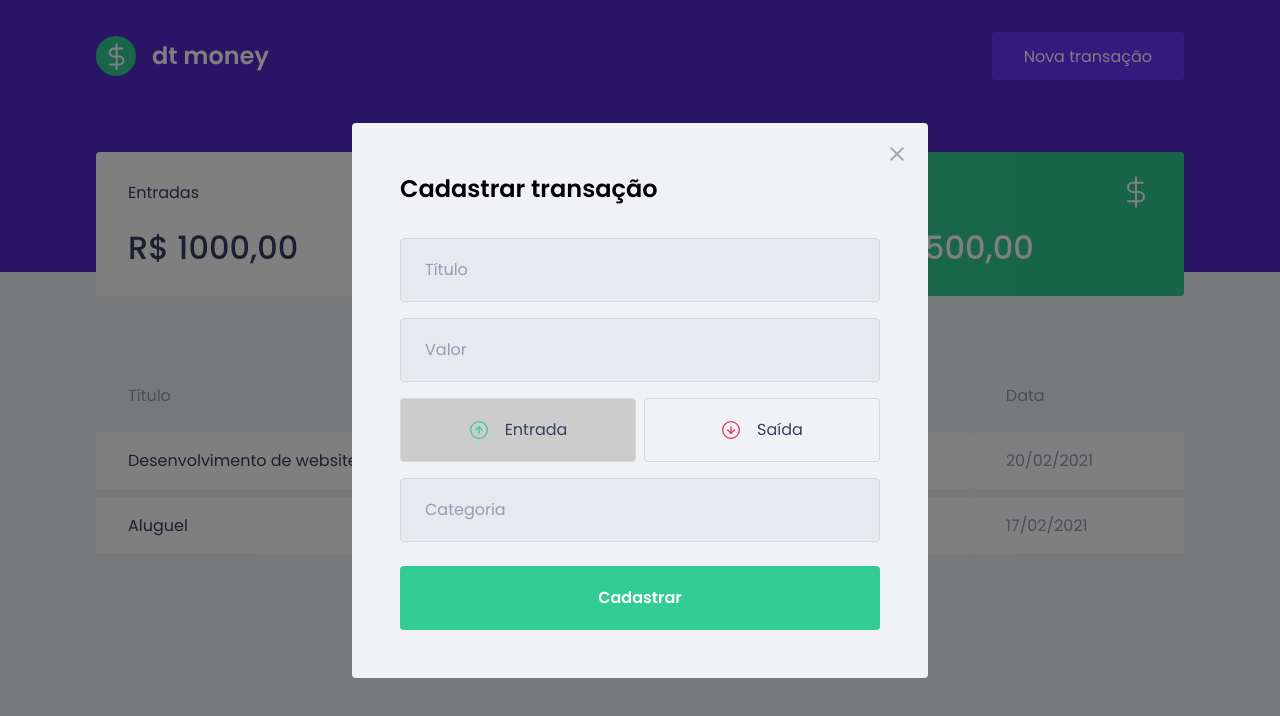
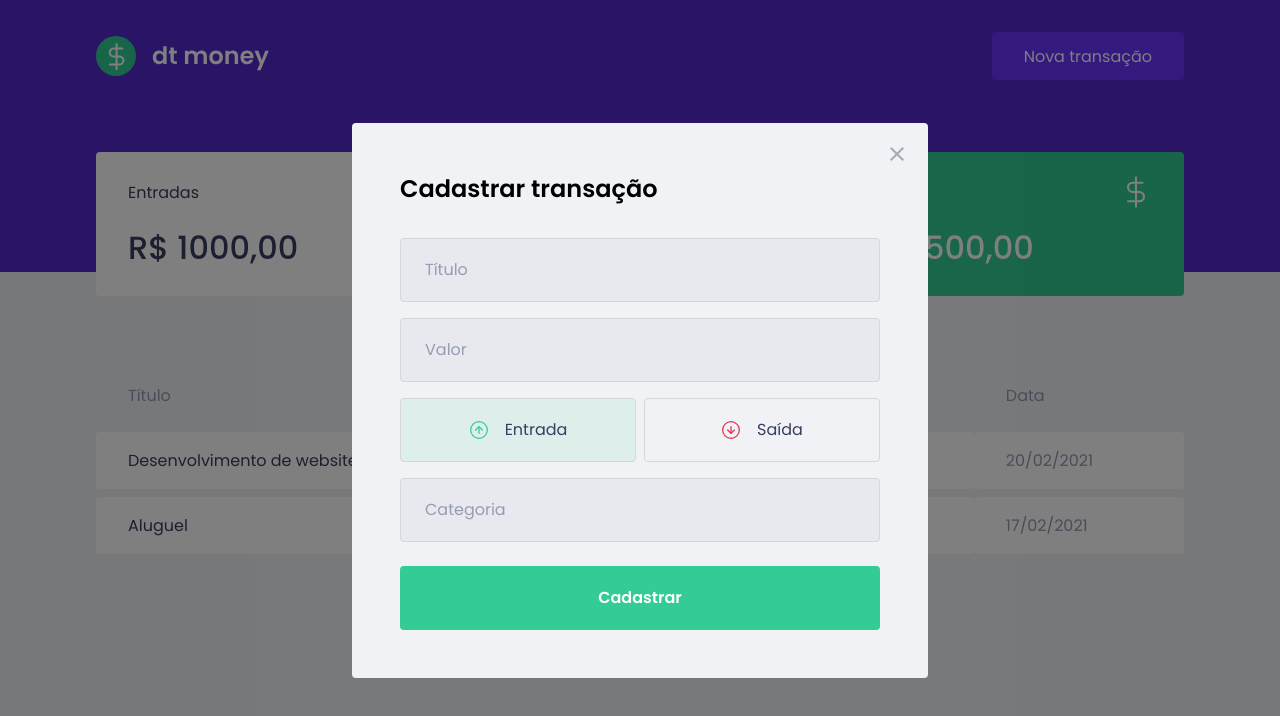
Before and after one commit to PauloFRPDev/dtmoney, a React (Create React App) app: page / in a window 1280 px wide. Both pictures are taken after a click on the button "Nova transação". Shown: the top 716 px of the page. Built offline with nearby package versions, Linux system fonts and the light colour scheme; no server answers; what miragejs would draw is missing.

Commit message:
button colors

```diff
--- a/src/components/NewTransactionModal/index.tsx
+++ b/src/components/NewTransactionModal/index.tsx
@@ -47,6 +47,7 @@
             type="button"
             onClick={() => { setType('deposit'); }}
             isActive={type === 'deposit'}
+            activeColor="green"
           >
             <img src={incomeImg} alt="Entrada"/>
             <span>Entrada</span>
@@ -56,6 +57,7 @@
             type="button"
             onClick={() => { setType('withdraw'); }}
             isActive={type === 'withdraw'}
+            activeColor="red"
           >
             <img src={outcomeImg} alt="Saída"/>
             <span>Saída</span>
--- a/src/components/NewTransactionModal/styles.ts
+++ b/src/components/NewTransactionModal/styles.ts
@@ -1,5 +1,5 @@
 import styled from 'styled-components';
-import { darken } from 'polished';
+import { darken, transparentize } from 'polished';
 
 export const Container = styled.form`
   h2 {
@@ -58,6 +58,12 @@
 
 interface RadioBoxProps {
   isActive: boolean;
+  activeColor: 'green' | 'red';
+}
+
+const colors = {
+  green: '#33CC95',
+  red: '#e52e4d',
 }
 
 export const RadioBox = styled.button<RadioBoxProps>`
@@ -65,7 +71,10 @@
   border: 1px solid #d7d7d7;
   border-radius: 0.25rem;
 
-  background: ${props => props.isActive ? '#ccc' : 'transparent'};
+  background: ${props => props.isActive
+    ? transparentize(0.9, colors[props.activeColor])
+    : 'transparent'
+  };
 
   display: flex;
   align-items: center;
```
